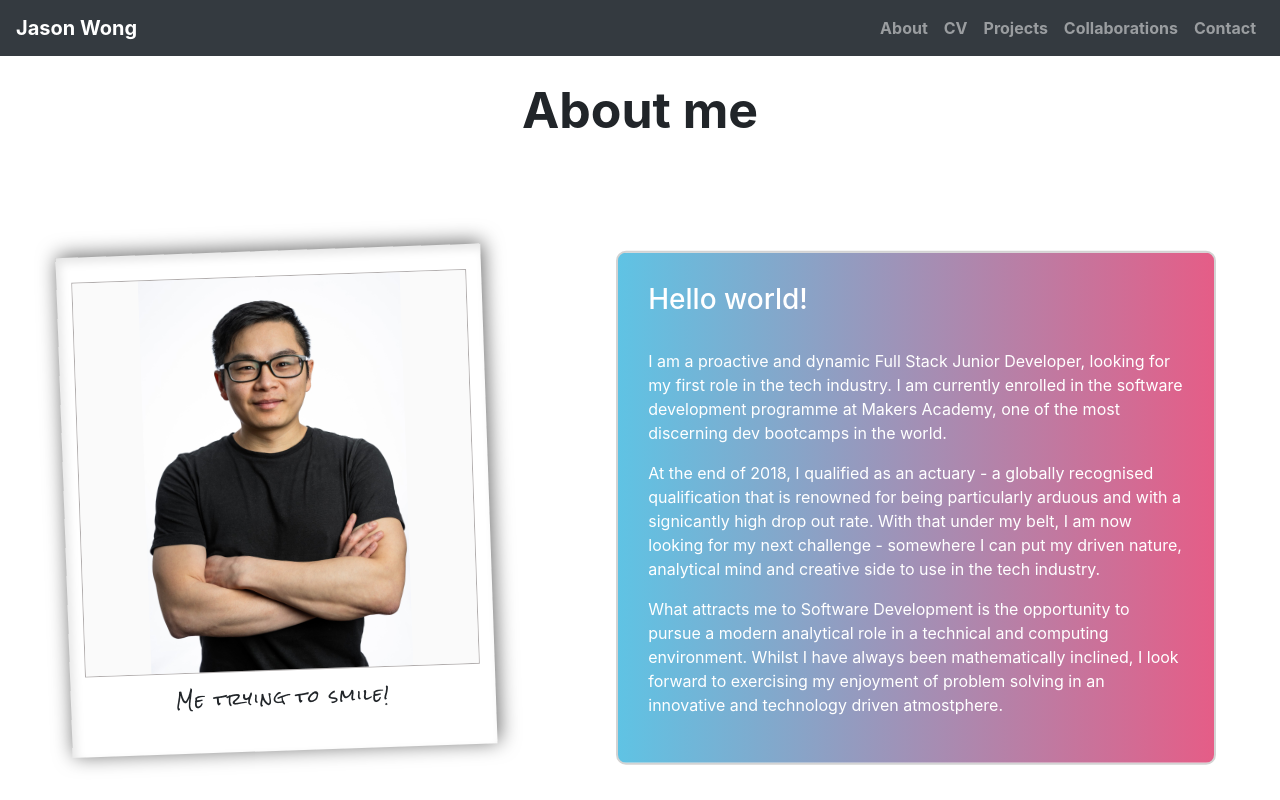
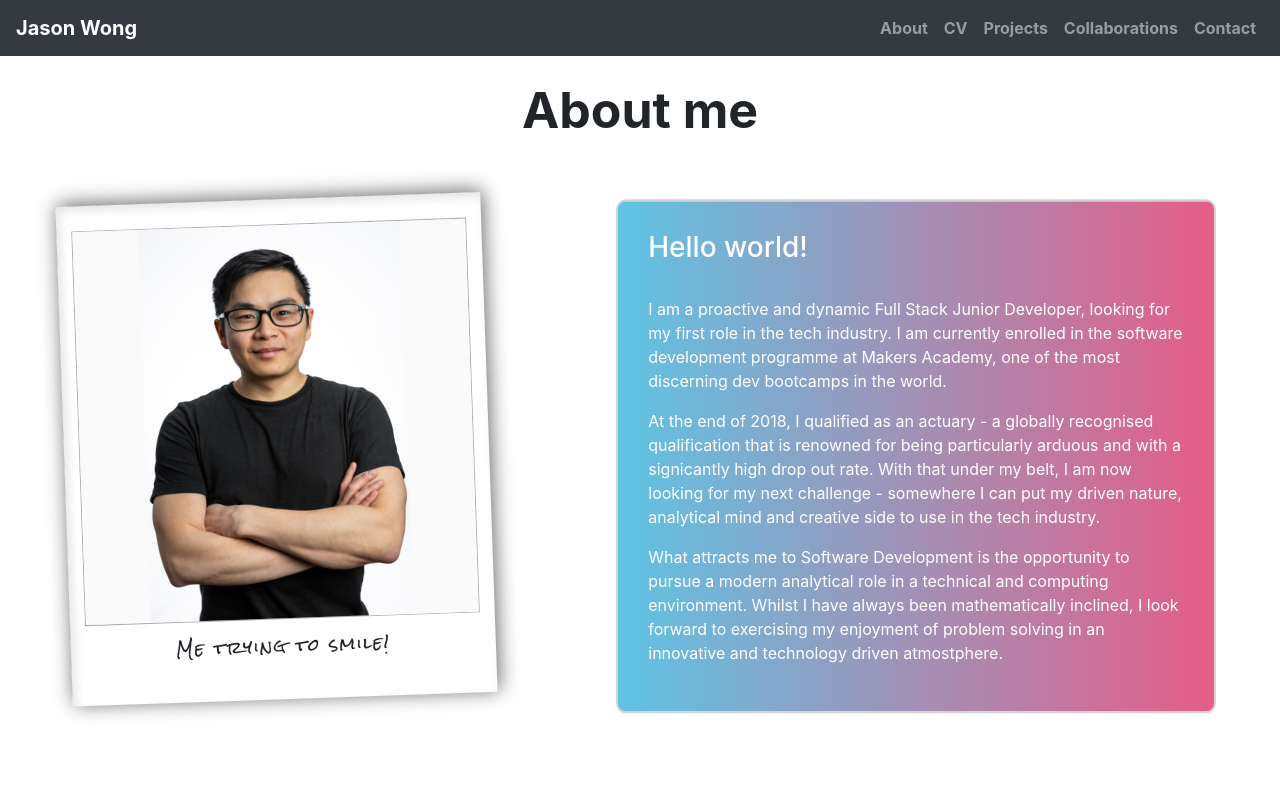
Before and after one commit to jasylwong/my_website, a React (Create React App) app: page /about in a window 1280 px wide. Built offline with nearby package versions, Linux system fonts and the light colour scheme.

Commit message:
resize about me page

```diff
--- a/src/App.css
+++ b/src/App.css
@@ -47,7 +47,7 @@
 }
 
 .about-container {
-  transform: translateY(20%);
+  transform: translateY(10%);
   display: flex;
   justify-content: space-around;
 }
--- a/src/components/about.js
+++ b/src/components/about.js
@@ -31,9 +31,7 @@ function About() {
           </p>
         </div>
       </div>
-      <br></br>
     </div>
-
   )
 }
 
```
